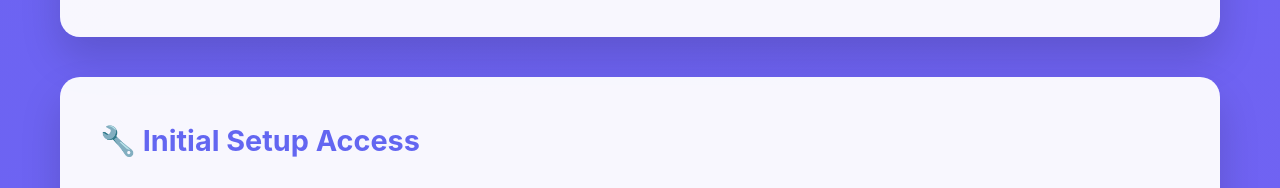
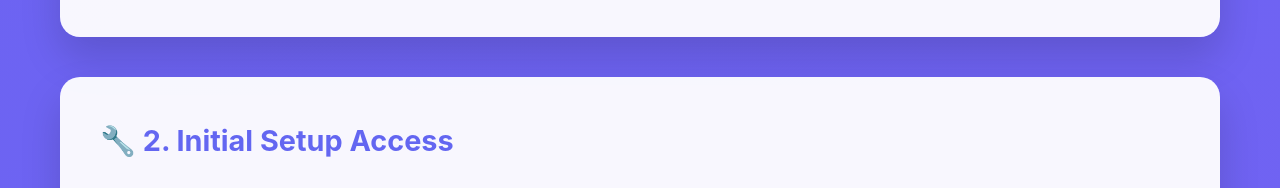
Before and after one commit to mashapajfhp/accounting-integration-user-guide, a plain HTML site: page index.html in a window 1280 px wide. Shown: the part 4937-5125 px from the top of the page. Drawn offline with Linux system fonts and the light colour scheme.

Commit message:
Add section number 2 to Initial Setup Access title
## Change Made:

### Section Title Update:
- **Before:** "🔧 Initial Setup Access"
- **After:** "🔧 2. Initial Setup Access"

### Improvement:
- **Consistent numbering** with other main sections in the document
- **Clear section hierarchy** for easier navigation and reference
- **Better document structure** with proper sequential numbering
- **Improved user orientation** - users can easily identify section order

This ensures consistent section numbering throughout the user guide for better navigation and reference.

🤖 Generated with [Claude Code](https://claude.ai/code)

Co-Authored-By: Claude <noreply@anthropic.com>

```diff
--- a/index.html
+++ b/index.html
@@ -646,7 +646,7 @@
         </section>
 
         <section id="discovery-paths" class="detailed-access-paths" style="background: rgba(255,255,255,0.95); border-radius: 20px; padding: 40px; margin: 40px 0; box-shadow: 0 20px 40px rgba(0,0,0,0.15);">
-            <h2 style="color: #6366f1; margin-bottom: 25px; font-size: 1.8rem;">🔧 Initial Setup Access</h2>
+            <h2 style="color: #6366f1; margin-bottom: 25px; font-size: 1.8rem;">🔧 2. Initial Setup Access</h2>
 
             <p style="color: #4b5563; margin-bottom: 30px; line-height: 1.7;">Step-by-step guidance for discovering and accessing the accounting integration feature, from initial setup through post-configuration management.</p>
 
```
